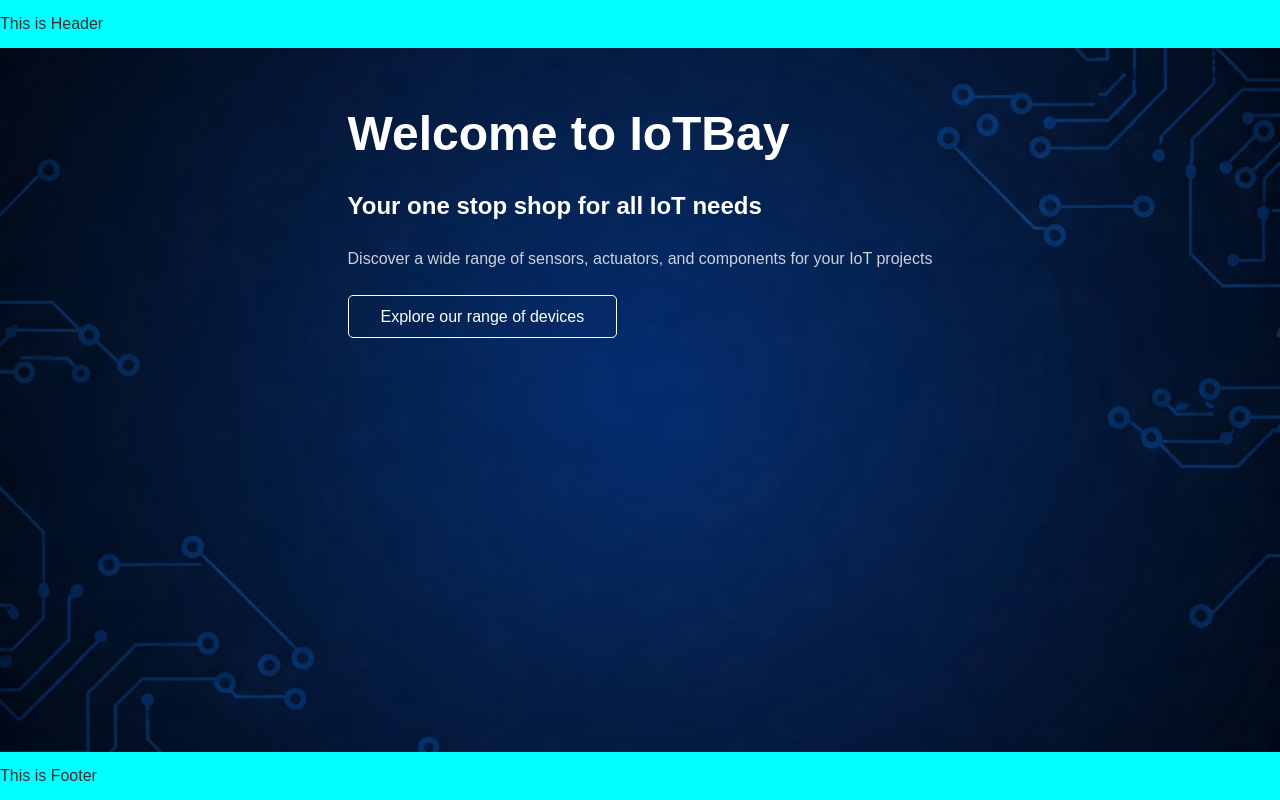
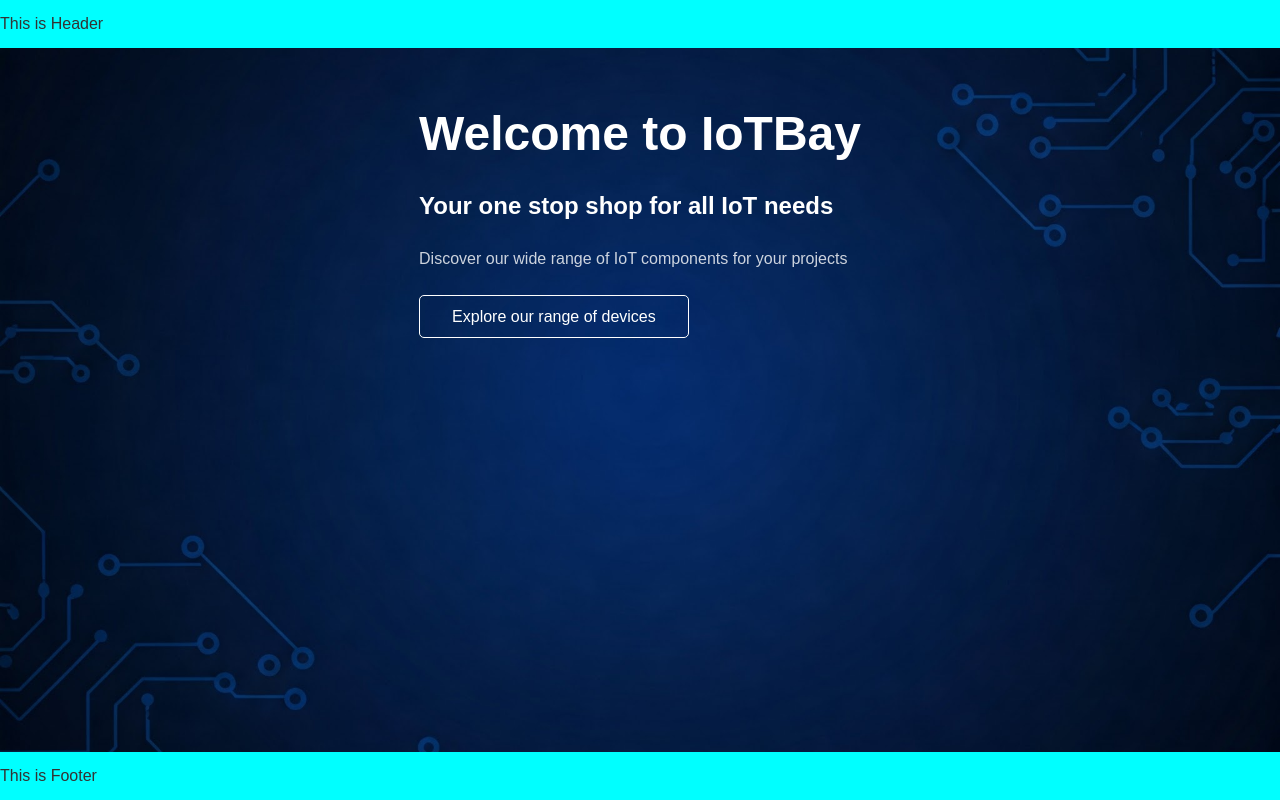
Before and after one commit to YM2992/IoTBay, a React (Vite) app in the folder Client/: page / in a window 1280 px wide. Built offline with nearby package versions, Linux system fonts and the light colour scheme.

Commit message:
Update Landing.jsx

```diff
--- a/Client/src/pages/Landing.jsx
+++ b/Client/src/pages/Landing.jsx
@@ -8,7 +8,7 @@ function Landing() {
         <section className="hero">
           <h1 className="hero-h1">Welcome to IoTBay</h1>
           <h2 className="hero-h2">Your one stop shop for all IoT needs</h2>
-          <p className="hero-p">Discover a wide range of sensors, actuators, and components for your IoT projects</p>
+          <p className="hero-p">Discover our wide range of IoT components for your projects</p>
           <a href="/main" className="hero-button">Explore our range of devices</a>
         </section>
       </main>
```
